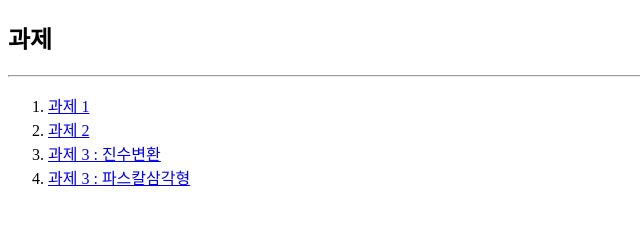
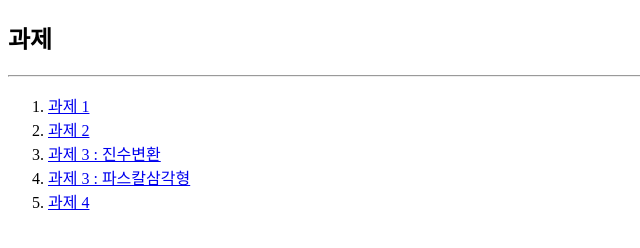
Before and after one commit to JungYunna/home, a plain HTML site: page index.html in a window 1280 px wide. Shown: the full height of the page, 0-640 px from the left. Drawn offline with Linux system fonts and the light colour scheme.

Commit message:
과제4 업데이트

```diff
--- a/index.html
+++ b/index.html
@@ -11,6 +11,7 @@
     <li><a href="reports/report02.html">과제 2</a></li>
     <li><a href="reports/report03.html">과제 3 : 진수변환</a></li>
     <li><a href="reports/report03_1.html">과제 3 : 파스칼삼각형</a></li>
+    <li><a href="reports/report04.html">과제 4 </a></li>
 </ol>
 </body>
 </html>
```
